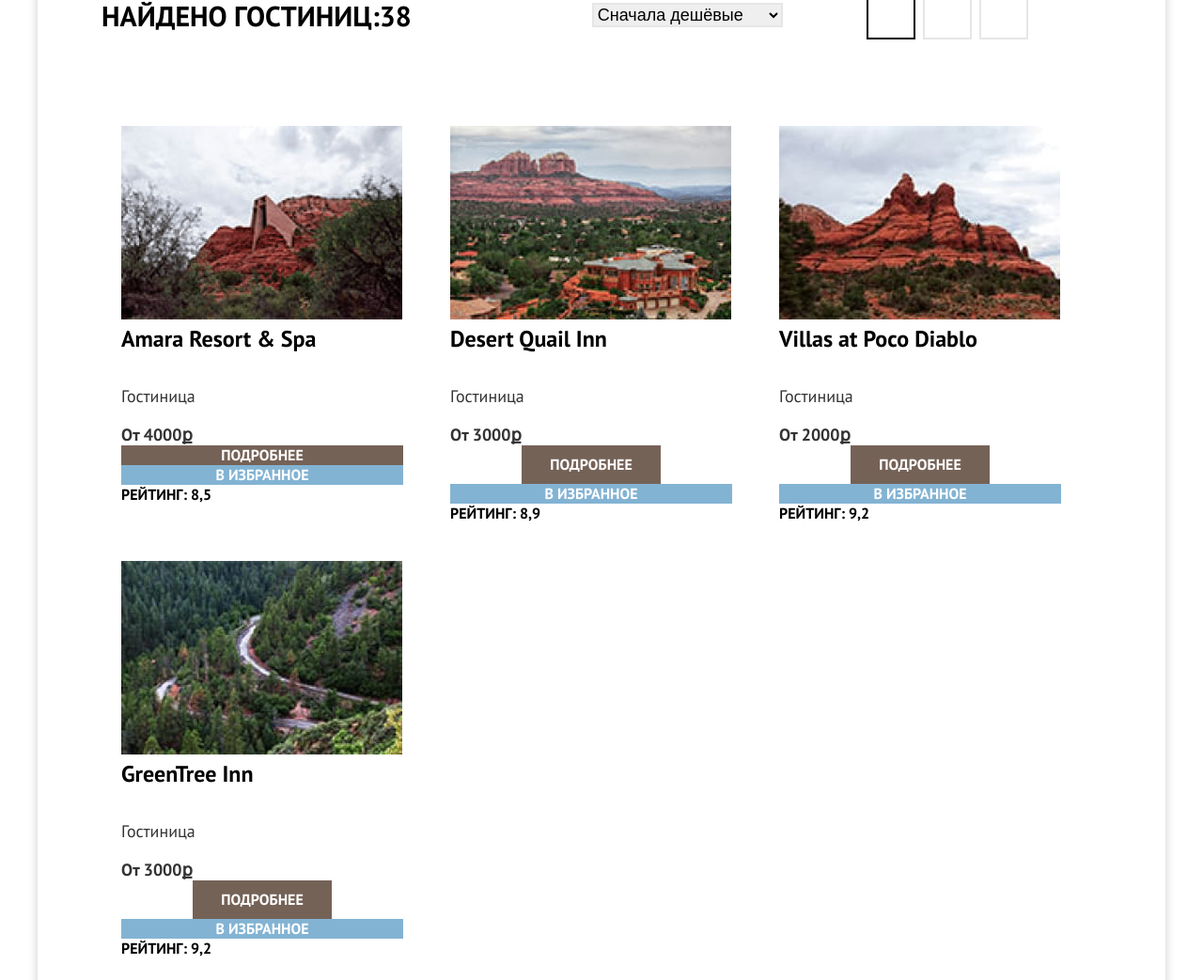
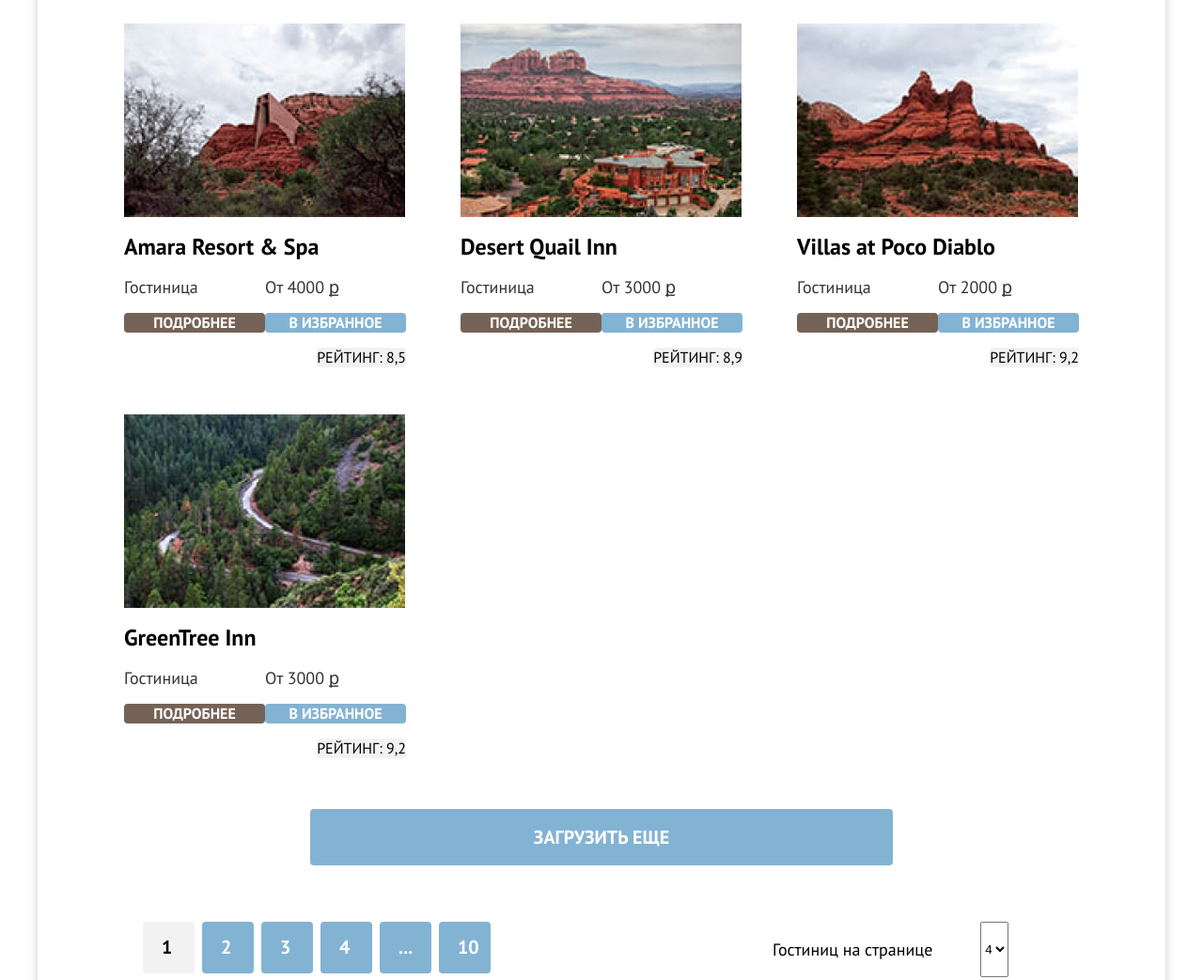
Before and after one commit to htmlacademy-htmlcss/1942869-sedona-33, a plain HTML site: page catalog.html in a window 1280 px wide. Shown: the part 582-1625 px from the top of the page at 94% size. Drawn offline with Linux system fonts and the light colour scheme; files whose address does not match are found by name.

Commit message:
ДЗ№6: Добавляет сетки компонентов на гридах.

```diff
--- a/catalog.html
+++ b/catalog.html
@@ -133,48 +133,64 @@
           <h2 class="visually-hidden">Подобранные гостиницы.</h2>
           <ul class="product-list">
             <li class="product-card">
-              <a class="product-card-link" href="#">
+              <a class="product-card-image-link" href="#">
                 <img class="product-card-image" src="../images/hotels/hotel-1.jpg" width="299" height="206" alt="Amara Resort & Spa">
+              </a>
+              <a class="product-card-title-link" href="">
                 <h3 class="product-card-title">Amara Resort & Spa</h3>
               </a>
-              <p class="product-card-subtitle">Гостиница</p>
-              <b class="product-card-price">От 4000&#x584;</b>
-              <a class="product-card-description" href="#">Подробнее</a>
-              <a class="product-card-select" href="#">В избранное</a>
-              <b class="rating">Рейтинг: 8,5</b>
+              <div class="card-description">
+                <p class="product-card-subtitle">Гостиница</p>
+                <p class="product-card-price">От 4000 &#x584;</p>
+                <a class="card-button description" href="#">Подробнее</a>
+                <a class="card-button select" href="#">В избранное</a>
+                <p class="rating">Рейтинг: 8,5</p>
+              </div>
             </li>
             <li class="product-card">
-              <a class="product-card-link" href="#">
+              <a class="product-card-image-link" href="#">
                 <img class="product-card-image" src="../images/hotels/hotel-2.jpg" width="299" height="206" alt="Desert Quail Inn">
+              </a>
+              <a class="product-card-title-link" href="#">
                 <h3 class="product-card-title">Desert Quail Inn</h3>
               </a>
-              <p class="product-card-subtitle">Гостиница</p>
-              <b class="product-card-price">От 3000&#x584;</b>
-              <a class="product-card-description button" href="#">Подробнее</a>
-              <a class="product-card-select" href="#">В избранное</a>
-              <b class="rating">Рейтинг: 8,9</b>
+              <div class="card-description">
+                <p class="product-card-subtitle">Гостиница</p>
+                <p class="product-card-price">От 3000 &#x584;</p>
+                <a class="card-button description" href="#">Подробнее</a>
+                <a class="card-button select" href="#">В избранное</a>
+                <p class="rating">Рейтинг: 8,9</p>
+              </div>
             </li>
             <li class="product-card">
-              <a class="product-card-link" href="#">
+              <a class="product-card-image-link" href="#">
                 <img class="product-card-image" src="../images/hotels/hotel-3.jpg" width="299" height="206" alt="Villas at Poco Diablo">
+              </a>
+              <a class="product-card-title-link" href="#">
                 <h3 class="product-card-title">Villas at Poco Diablo</h3>
               </a>
-              <p class="product-card-subtitle">Гостиница</p>
-              <b class="product-card-price">От 2000&#x584;</b>
-              <a class="product-card-description button" href="#">Подробнее</a>
-              <a class="product-card-select" href="#">В избранное</a>
-              <b class="rating">Рейтинг: 9,2</b>
+              <div class="card-description">
+                <p class="product-card-subtitle">Гостиница</p>
+                <p class="product-card-price">От 2000 &#x584;</p>
+                <a class="card-button description" href="#">Подробнее</a>
+                <a class="card-button select" href="#">В избранное</a>
+                <p class="rating">Рейтинг: 9,2</p>
+              </div>
             </li>
             <li class="product-card">
-              <a class="product-card-link" href="#">
+              <a class="product-card-image-link" href="#">
                 <img class="product-card-image" src="../images/hotels/hotel-4.jpg" width="299" height="206" alt="GreenTree Inn">
+              </a>
+              <a class="product-card-title-link" href="#">
                 <h3 class="product-card-title">GreenTree Inn</h3>
               </a>
-              <p class="product-card-subtitle">Гостиница</p>
-              <b class="product-card-price">От 3000&#x584;</b>
-              <a class="product-card-description button" href="#">Подробнее</a>
-              <a class="product-card-select" href="#">В избранное</a>
-              <b class="rating">Рейтинг: 9,2</b>
+              <div class="card-description">
+                <p class="product-card-subtitle">Гостиница</p>
+                <p class="product-card-price">От 3000 &#x584;</p>
+                <a class="card-button description" href="#">Подробнее</a>
+                <a class="card-button select" href="#">В избранное</a>
+                <p class="rating">Рейтинг: 9,2</p>
+              </div>
             </li>
           </ul>
           <a class="product-more-button" href="#">Загрузить еще</a>
@@ -214,7 +230,7 @@
         <div class="index-column">
           <section class="inner-subscribe">
             <h2 class="inner-subscribe-title">Подпишитесь на рассылку</h2>
-            <p class="subscribe-subtitle">Только полезная информация и никакого спама, <br>честное бойскаутское!</p>
+            <p class="subscribe-subtitle">Только полезная информация и никакого спама,&nbsp;честное бойскаутское!</p>
             <form class="subscribe-form" action="https://echo.htmlacademy.ru" method="post">
               <label class ="visually-hidden" for="subscribe-email">Ваш e-mail</label>
               <input type="email" name="subscribe-email" id="subscribe-email" value="Ваш e-mail" placeholder="email@example.com" required>
--- a/styles/styles.css
+++ b/styles/styles.css
@@ -55,6 +55,8 @@ body {
 }
 
 .navigation-logo {
+  position: absolute;
+  z-index: 1;
   width: 139px;
   height: 70px;
 }
@@ -65,7 +67,7 @@ body {
   width: 450px;
   list-style-type: none;
   margin: 0;
-  padding: 0;
+  padding-left: 169px;
 }
 
 .navigation-user {
@@ -110,7 +112,6 @@ body {
 
 .promo {
   height: 485px;
-  padding-top: 42px;
   background-image: url("../images/index-background.jpg");
   background-size: 100% auto;
   background-repeat: no-repeat;
@@ -119,7 +120,8 @@ body {
 .welcome {
   display: block;
   margin: 0 auto;
-  padding-bottom: 82px;
+  padding-top: 51px;
+  padding-bottom: 25px;
 }
 
 .slogan-title {
@@ -129,14 +131,14 @@ body {
   color: inherit;
   text-align: center;
   text-transform: uppercase;
-  padding: 63px 0 31px;
+  margin: 63px 0 31px;
 }
 
 .slogan-subtitle {
   font-size: 22px;
   line-height: 36px;
   margin: 0 auto;
-  padding-bottom: 80px;
+  margin-bottom: 80px;
   font-weight: normal;
   text-align: center;
   color:#333333;
@@ -228,12 +230,13 @@ body {
 .index-column {
   display: block;
   padding: 0;
-  margin-top: 91px;
+  margin: 0;
 }
 
 .hotel-search{
   text-align: center;
   color:#333333;
+  margin: 91px auto 93px;
 }
 
 .hotel-search-title {
@@ -264,8 +267,9 @@ body {
   background-color: #756257;
   text-transform: uppercase;
   text-decoration: none;
-  padding: 10px 30px;
   margin: 0 auto;
+  padding: 10px 15px;
+  border-radius: 4px;
 }
 
 .subscribe-form-button{
@@ -304,8 +308,7 @@ body {
   display: flex;
   justify-content: center;
   align-items: center;
-  margin: 0 auto;
-  margin-top: 64px;
+  margin: 30px auto 0;
   height: 60px;
   width: 620px;
   font-size: 20px;
@@ -316,11 +319,15 @@ body {
   text-decoration: none;
   color: #ffffff;
   background-color: #83B3D3;
+  border-radius: 4px;
 }
 
-.product-card-select {
+.card-button {
+  display: flex;
+  justify-content: center;
   font-size: 16px;
   line-height: 21px;
+  border-radius: 4px;
   font-weight: 700;
   text-align: center;
   text-transform: uppercase;
@@ -329,15 +336,16 @@ body {
   background-color: #83B3D3;
 }
 
-.product-card-description {
-  font-size: 16px;
-  line-height: 21px;
-  font-weight: 700;
-  text-align: center;
-  text-transform: uppercase;
-  text-decoration: none;
+.description {
   color: #ffffff;
   background-color: #756257;
+}
+
+.hotel-search .button  {
+  width: 575px;
+  height: 60px;
+  padding: 15px 150px;
+  border-radius: 10px;
 }
 
 .subscribe {
@@ -372,6 +380,12 @@ body {
   margin: 0;
 }
 
+.subscribe-form {
+  display: flex;
+  justify-content: center;
+
+}
+
 .main-footer {
   font-family: inherit;
   color: #000000;
@@ -381,7 +395,7 @@ body {
 .main-footer-container {
   display: flex;
   padding: 0 72px;
-  margin: 0 auto;
+  margin: 0;
 }
 
 .footer-social {
@@ -437,7 +451,7 @@ body {
 }
 
 .inner-header {
-  height: 408px;
+  height: 100%;
   background-image: url("../images/catalog-background.jpg");
   background-size: 100% auto;
   background-repeat: no-repeat;
@@ -511,8 +525,8 @@ body {
 .sorting-container {
   display: flex;
   align-items: center;
-  padding: 39px 75px 72px 68px;
-  margin: 0;
+  padding: 0;
+  margin: 44px 72px 53px 71px;
   color: #000000;
   background-color: #ffffff;
 }
@@ -553,37 +567,38 @@ body {
 
 .product-result {
   width: auto;
-  margin: 0 75px 11px 69px;
+  margin: 0 72px 11px;
   padding: 0;
 }
 
 .product-list {
-  display: flex;
-  justify-content: flex-start;
-  flex-wrap: wrap;
+  display: grid;
+  grid-template-columns: repeat(3, 340px);
+  gap: 10px 18px;
   list-style-type: none;
-  margin: 0;
   padding: 0;
+  margin-bottom: 34px;
 }
 
 .product-card {
-  display:flex;
-  flex-direction: column;
-  width: 300px;
-  padding: 20px;
-  margin-right: 10px;
+  display: grid;
+  grid-template-columns: 20px 300px 20px;
+  grid-template-rows: 206px min-content min-content;
   font-size: 18px;
   line-height: 23px;
   font-weight: 400;
   color: #333333;
-  background-color: #ffffff;
+  row-gap: 16px;
+  margin-top: 20px;
+  margin-bottom: 20px;
 }
 
-.product-card:nth-child(3n) {
-  margin-right: 0px;
+.product-card-image-link {
+  grid-column: 2/3 ;
 }
 
-.product-card-link {
+.product-card-title-link {
+  grid-column: 2/3 ;
   text-decoration: none;
 }
 
@@ -593,21 +608,41 @@ body {
   font-weight: 700;
   color: #000000;
   margin: 0;
-  padding-bottom: 16px;
+}
+
+.card-description {
+  grid-column: 2/3;
+  display: grid;
+  grid-template-columns: 150px 150px;
+  row-gap: 16px;
+  margin: 0;
+}
+
+.product-card-subtitle {
+  margin: 0;
+}
+
+.product-card-price {
+  margin: 0;
 }
 
 .rating {
+  grid-column: 1/-1;
+  justify-self: end;
   font-size: 16px;
   line-height: 21px;
   color: #000000;
   text-decoration: none;
   text-transform: uppercase;
+  border-radius: 4px;
+  background-color: #F2F2F2;
+  margin: 0;
 }
 
 .pagination {
   display: flex;
-  margin: 0;
-  padding: 0 75px 73px 69px;
+  margin: 60px 72px 73px;
+  padding: 0;
 }
 
 .pagination-list {
@@ -661,8 +696,8 @@ body {
   text-align: center;
   color: #000000;
   background-color: #ffffff;
-  margin: 0;
-  padding: 0 200px 141px 197px;
+  margin: 0 auto 140px;
+  padding: 0;
 }
 
 .inner-subscribe-title {
```
Also changed, not shown: index.html (+6 -5 lines), images/borderbottom-index-background.svg (added).
